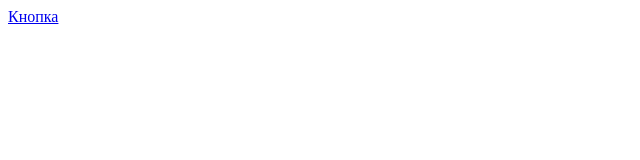
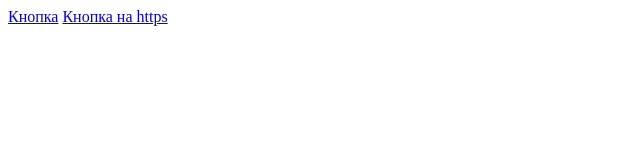
Before and after one commit to d876dk/d876dk.github.io, a plain HTML site: page index.html in a window 1280 px wide. Shown: the whole page, without its empty margins (0-640 px from the left). Drawn offline with Linux system fonts and the light colour scheme.

Commit message:
Update index.html

```diff
--- a/index.html
+++ b/index.html
@@ -1 +1,2 @@
 <a href = "http://example.com/">Кнопка</a>
+<a href = "https://example.com/">Кнопка на https</a>
```
